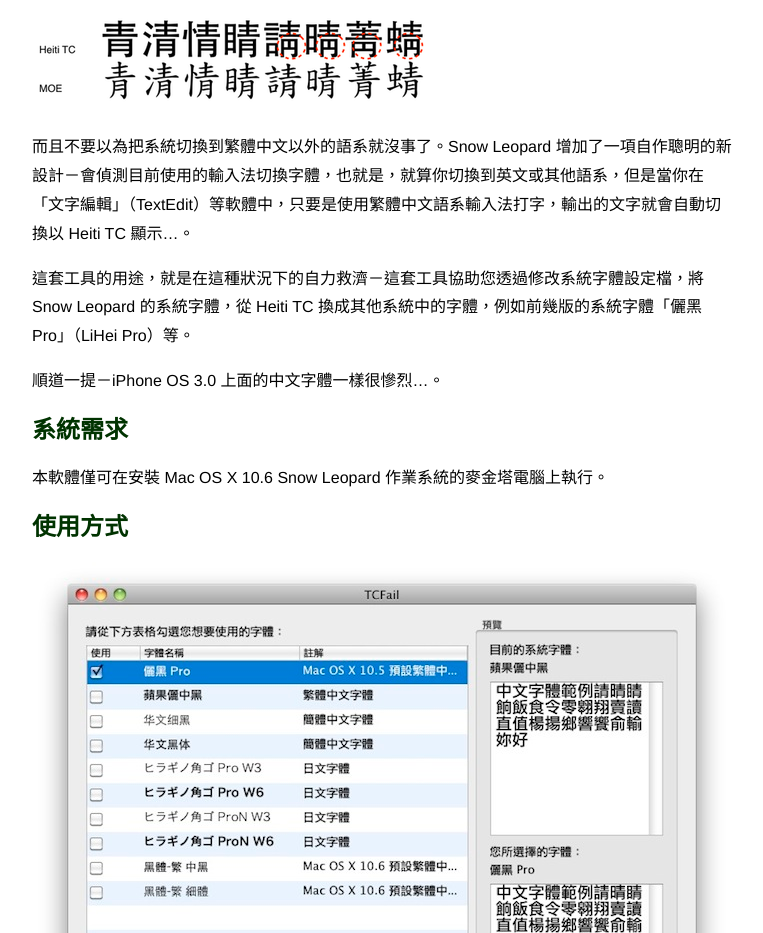
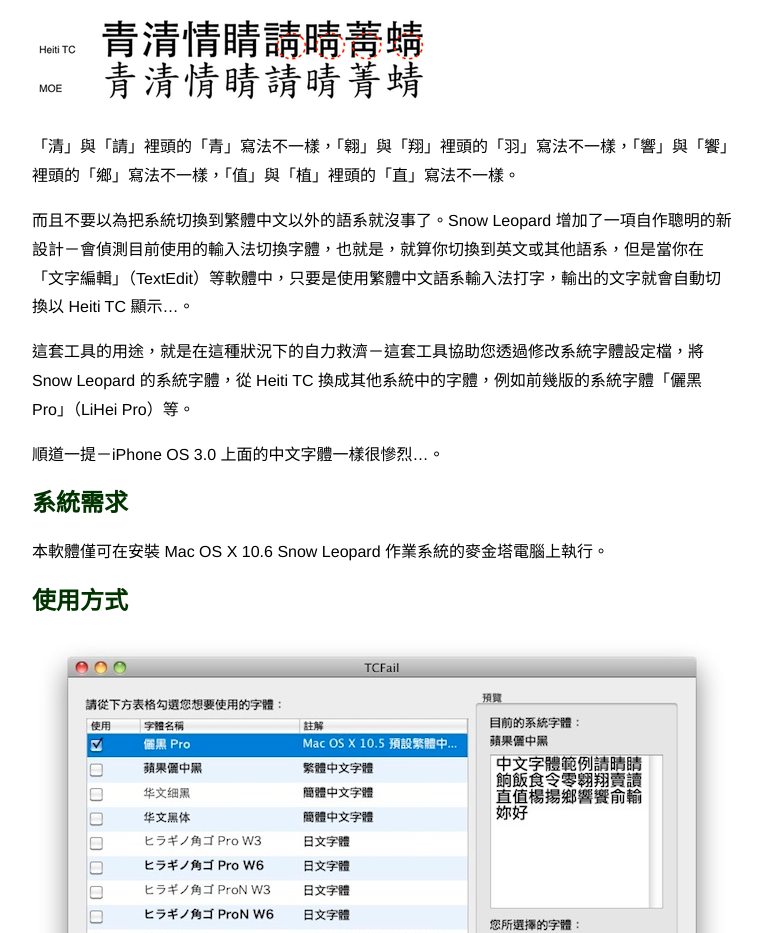
Before and after one commit to david50407/tcfail, a plain HTML site: page index.html in a window 1280 px wide. Shown: the part 781-1714 px from the top of the page, without its empty margins (258-1021 px from the left). Drawn offline with Linux system fonts and the light colour scheme.

Commit message:
Updates content text.

```diff
--- a/index.html
+++ b/index.html
@@ -59,6 +59,7 @@
 	<p>Mac OS X 10.6 Snow Leopard 的預設中文字體－Heiti TC（或稱「黑體．繁」）可說是一場災難。如果你是麥金塔電腦中文語系的使用者，在您安裝了蘋果的最新的作業系統之後，大概第一件想要做的事情，就是趕快把這套字體換掉。－雖然正本清源的作法，是要求蘋果修正系統中字體的問題，在出貨之前也透過蘋果的 bug report 系統反應了，也跟新加坡那邊寫信了，但是蘋果就是已經拿這樣的東西出貨了。</p>
 	<p>Heiti TC 的問題包括：字體本身也不清晰，讀起來非常吃力，而且字體中有許多字根本不是標準或是在台灣習慣的寫法，可能是來自日文漢字的寫法，或根本就是錯字。同一個部首的許多字，也往往沒有依照一套固定的造字規則，例如「清」的「月」是寫成月，但是「晴」或「請」則寫成了日文貨幣單位「円」，毫無規則可言。</p>
 	<p><img src="font.png" alt="字體範例"/></p>
+	<p>「清」與「請」裡頭的「青」寫法不一樣，「翱」與「翔」裡頭的「羽」寫法不一樣，「響」與「饗」裡頭的「鄉」寫法不一樣，「值」與「植」裡頭的「直」寫法不一樣。</p>
 	<p>而且不要以為把系統切換到繁體中文以外的語系就沒事了。Snow Leopard 增加了一項自作聰明的新設計－會偵測目前使用的輸入法切換字體，也就是，就算你切換到英文或其他語系，但是當你在「文字編輯」（TextEdit）等軟體中，只要是使用繁體中文語系輸入法打字，輸出的文字就會自動切換以 Heiti TC 顯示…。</p>
 	<p>這套工具的用途，就是在這種狀況下的自力救濟－這套工具協助您透過修改系統字體設定檔，將 Snow Leopard 的系統字體，從 Heiti TC 換成其他系統中的字體，例如前幾版的系統字體「儷黑 Pro」（LiHei Pro）等。</p>
 	<p>順道一提－iPhone OS 3.0 上面的中文字體一樣很慘烈…。</p>
```
